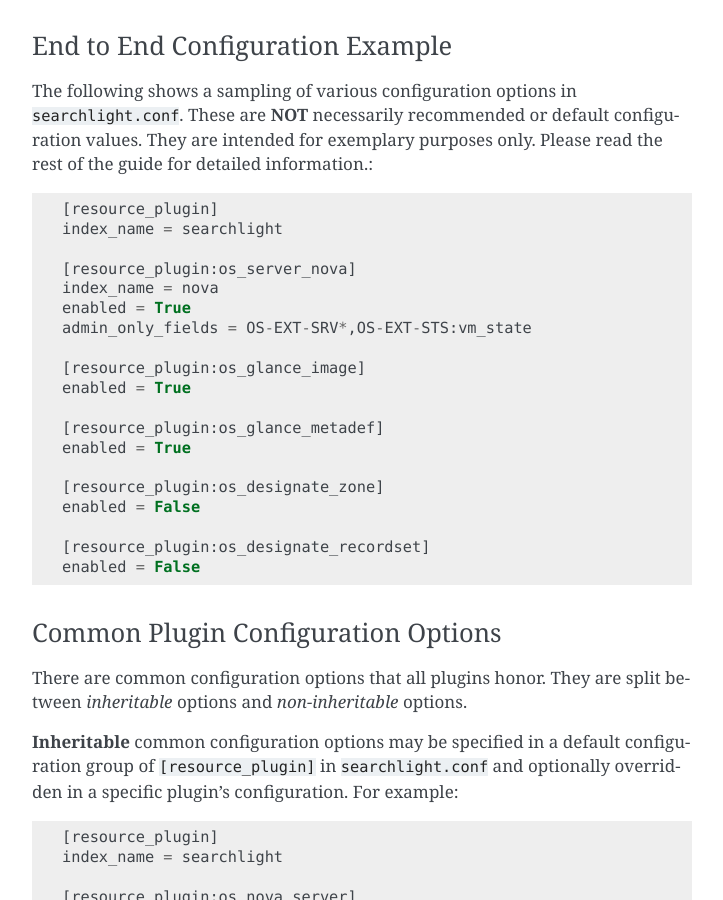
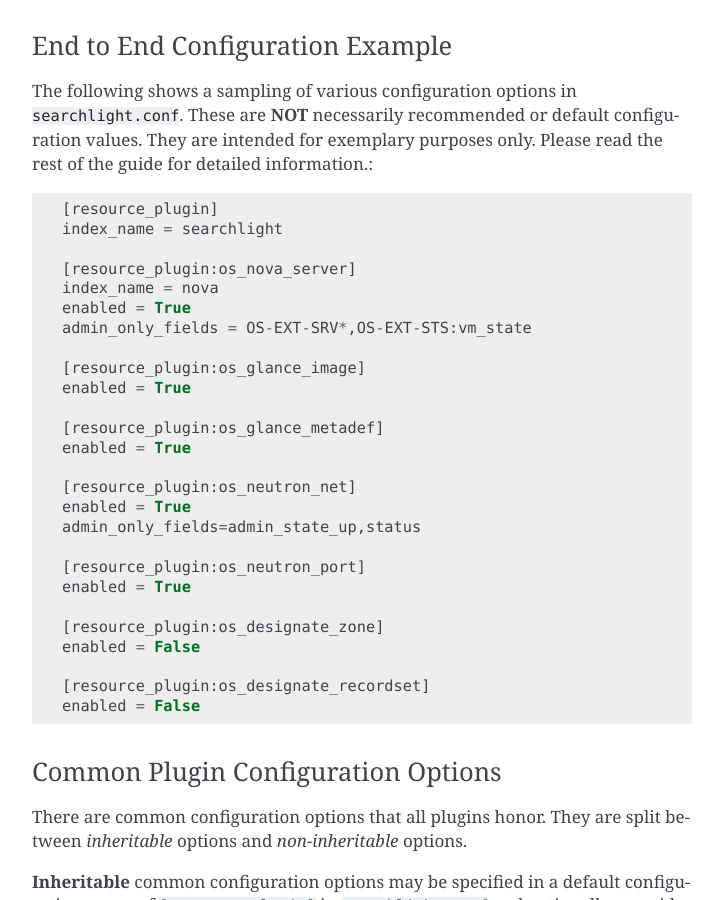
Before and after one commit to openstack-archive/searchlight, a Sphinx documentation site: the page built from doc/source/plugins.rst, in a window 1280 px wide and 900 px high, scrolled down 1086 px. Shown: the whole window, without its empty margins (388-1111 px from the left). Built offline with Sphinx 7.4.7, drawn with Linux system fonts in a browser that asks for light colours; the version number could not be read and is left out.

Commit message:
Update sample configurations and local.conf
local.conf has os_neutron_network instead of os_neutron_net.

Sample full config doc is missing both.

os_server_nova should be os_nova_server

Change-Id: Ic65a67cc986972db5955849a63e4ad7a3a573efc
Closes-Bug: 1554831

```diff
--- a/doc/source/plugins.rst
+++ b/doc/source/plugins.rst
@@ -72,7 +72,7 @@
     [resource_plugin]
     index_name = searchlight
 
-    [resource_plugin:os_server_nova]
+    [resource_plugin:os_nova_server]
     index_name = nova
     enabled = True
     admin_only_fields = OS-EXT-SRV*,OS-EXT-STS:vm_state
@@ -81,6 +81,13 @@
     enabled = True
 
     [resource_plugin:os_glance_metadef]
+    enabled = True
+
+    [resource_plugin:os_neutron_net]
+    enabled = True
+    admin_only_fields=admin_state_up,status
+
+    [resource_plugin:os_neutron_port]
     enabled = True
 
     [resource_plugin:os_designate_zone]
--- a/doc/source/plugins/neutron.rst
+++ b/doc/source/plugins/neutron.rst
@@ -99,7 +99,7 @@
 under each plugin's configuration section. Glob-like patterns are supported.
 For instance::
 
-    [resource_plugin:os_neutron_network]
+    [resource_plugin:os_neutron_net]
     admin_only_fields=admin_state_up,status
 
 See: ADMIN_ONLY_FIELDS in:
```
Also changed, not shown: 1 other file.
